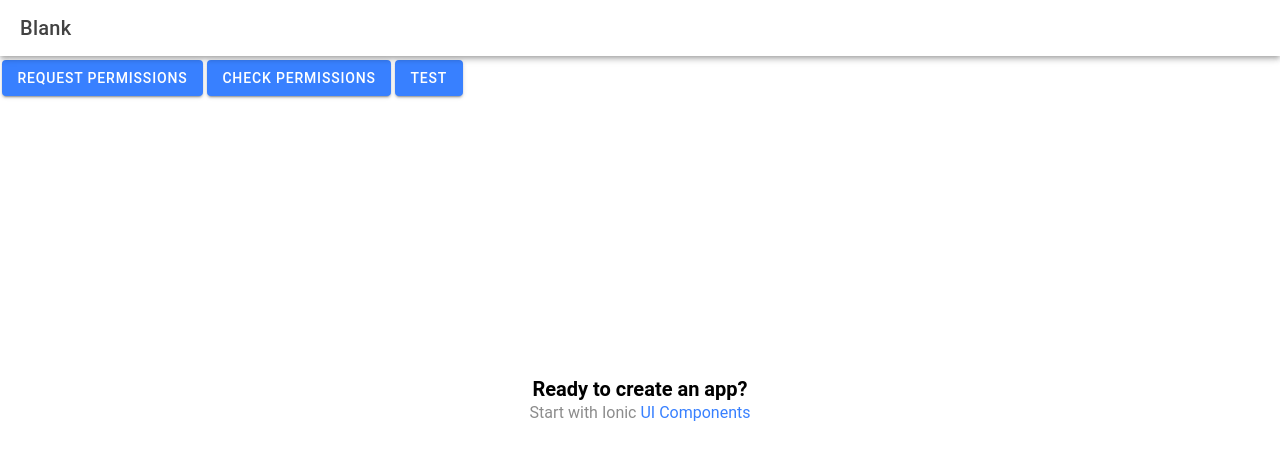
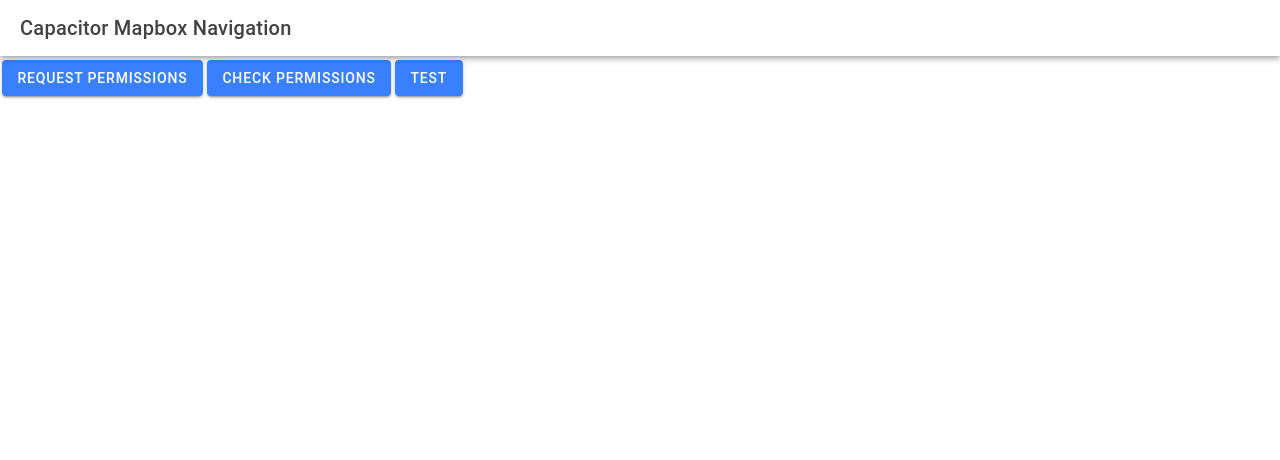
Before and after one commit to EnzoVentura/capacitor-mapbox-navigation, a React (Vite) app: page /home in a window 1280 px wide. Shown: the top 460 px of the page. Built offline with nearby package versions, Linux system fonts and the light colour scheme; what @capacitor/core would draw is missing.

Commit message:
feat(plugin): added the requested route profile

```diff
--- a/src/components/ExploreContainer.css
+++ /dev/null
@@ -1,24 +0,0 @@
-#container {
-  text-align: center;
-  position: absolute;
-  left: 0;
-  right: 0;
-  top: 50%;
-  transform: translateY(-50%);
-}
-
-#container strong {
-  font-size: 20px;
-  line-height: 26px;
-}
-
-#container p {
-  font-size: 16px;
-  line-height: 22px;
-  color: #8c8c8c;
-  margin: 0;
-}
-
-#container a {
-  text-decoration: none;
-}
--- a/src/components/ExploreContainer.tsx
+++ /dev/null
@@ -1,15 +0,0 @@
-import React from "react";
-import './ExploreContainer.css';
-
-interface ContainerProps { }
-
-const ExploreContainer: React.FC<ContainerProps> = () => {
-  return (
-    <div id="container">
-      <strong>Ready to create an app?</strong>
-      <p>Start with Ionic <a target="_blank" rel="noopener noreferrer" href="https://ionicframework.com/docs/components">UI Components</a></p>
-    </div>
-  );
-};
-
-export default ExploreContainer;
--- a/src/definitions/MapboxNavigation.ts
+++ b/src/definitions/MapboxNavigation.ts
@@ -1,4 +1,11 @@
 import {ILocation} from "../types/location";
+
+export enum ProfileIdentifier {
+  AUTOMOBILE = ".automobile",
+  CYCLING = ".cycling",
+  WALKING = ".walking",
+  AUTOMOBILE_AVOIDING_TRAFFIC = ".automobileAvoidingTraffic",
+}
 
 export interface IMapboxNavigation {
   /**
@@ -18,5 +25,5 @@
    * Test simulated navigation
    * @since 0.0.1
    */
-  launchNavigation({routes}: { routes: Array<ILocation> }): Promise<void>;
+  launchNavigation({routes, profile}: { routes: Array<ILocation>, profile?: ProfileIdentifier }): Promise<void>;
 }
--- a/src/pages/Home.tsx
+++ b/src/pages/Home.tsx
@@ -1,8 +1,7 @@
+import React from "react";
 import {IonButton, IonContent, IonHeader, IonPage, IonTitle, IonToolbar} from '@ionic/react';
-import ExploreContainer from '../components/ExploreContainer';
-import React, {useEffect} from "react";
 
-import {MapboxNavigation} from "../plugins/mapboxNavigation";
+import {MapboxNavigation, ProfileIdentifier} from "../plugins/mapboxNavigation";
 
 const Home: React.FC = () => {
 
@@ -19,7 +18,7 @@
     })
   }
 
-  function testPassString() {
+  function launchNavigation() {
     const origin = {
       latitude: 50.66322650877968,
       longitude: 3.0496891925960754
@@ -30,24 +29,24 @@
       longitude: 3.021310992223101
     }
 
-    MapboxNavigation.launchNavigation({routes : [origin, destination]})
+    MapboxNavigation.launchNavigation({routes: [origin, destination], profile: ProfileIdentifier.AUTOMOBILE}).catch((error) => {
+      console.error("launchNavigation", error)
+    })
   }
 
   return (
     <IonPage>
       <IonHeader>
         <IonToolbar>
-          <IonTitle>Blank</IonTitle>
+          <IonTitle>Capacitor Mapbox Navigation</IonTitle>
         </IonToolbar>
       </IonHeader>
       <IonContent fullscreen>
         <IonHeader collapse="condense">
           <IonToolbar>
-            <IonTitle size="large">Test</IonTitle>
+            <IonTitle size="large">Capacitor Mapbox Navigation</IonTitle>
           </IonToolbar>
         </IonHeader>
-        <ExploreContainer/>
-
 
         <IonButton onClick={() => {
           requestPerms()
@@ -58,7 +57,7 @@
         }}>Check permissions</IonButton>
 
         <IonButton onClick={() => {
-          testPassString()
+          launchNavigation()
         }}>Test</IonButton>
       </IonContent>
     </IonPage>
```
Also changed, not shown: 4 other files (tests, documents, lock files or other folders).
